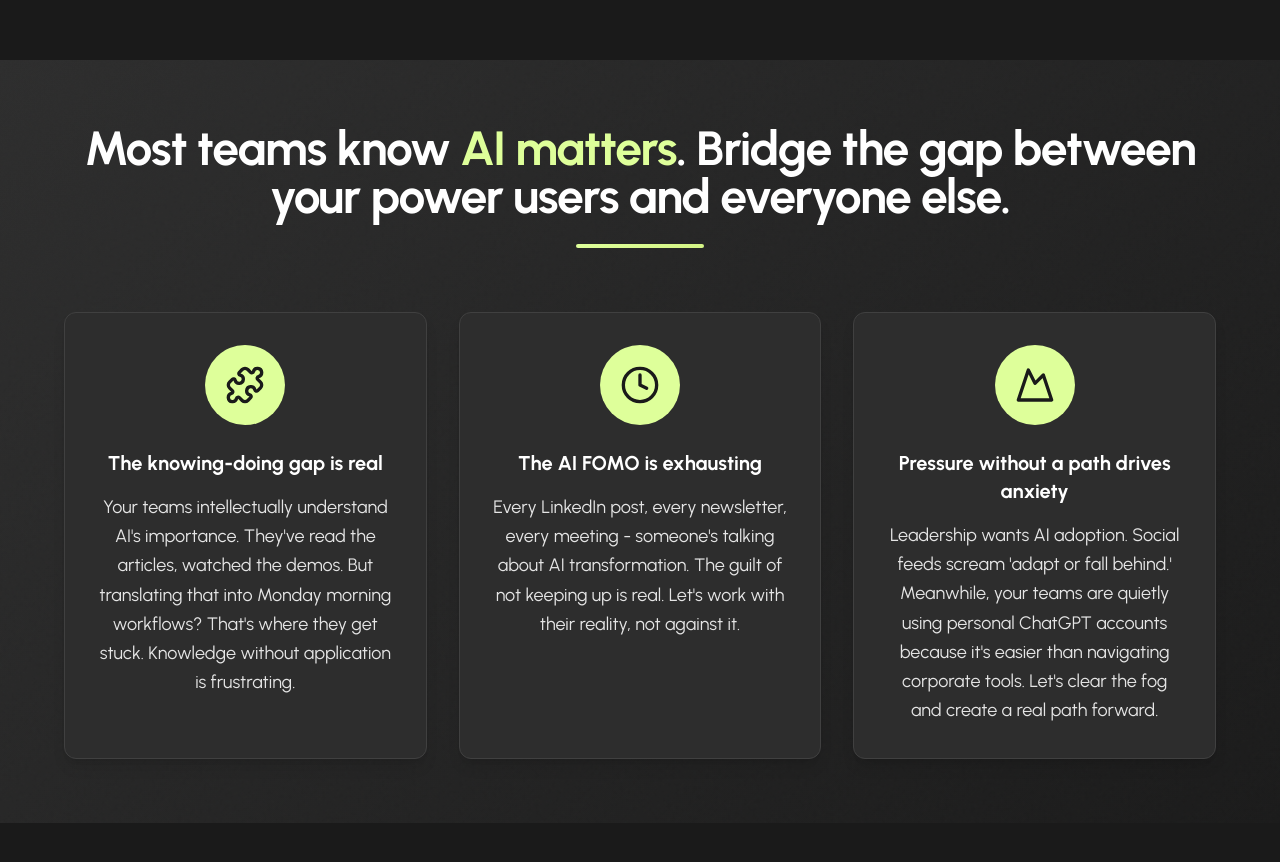
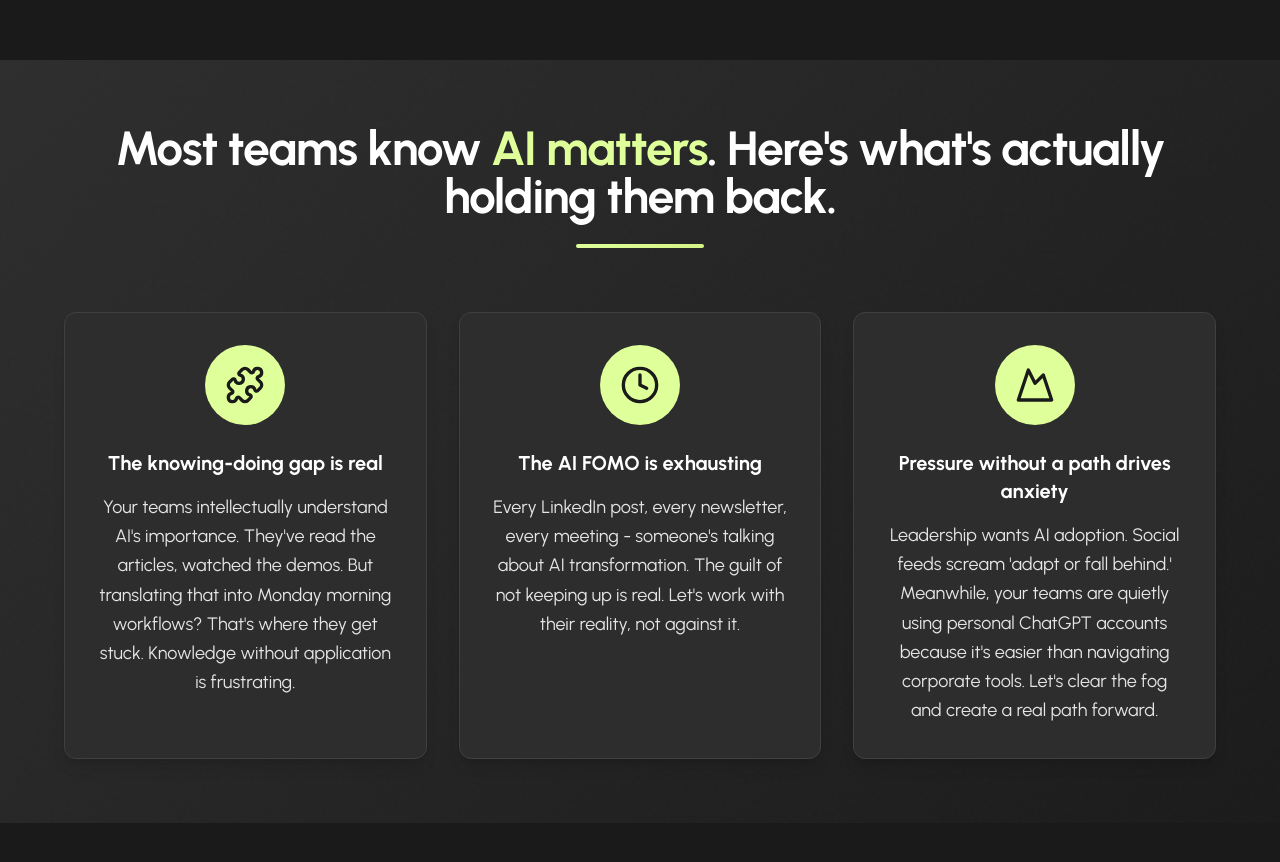
Before and after one commit to paparomes/anaro-labs-impact, a React (Vite) app: page / in a window 1280 px wide. Shown: the part 920-1782 px from the top of the page. Built offline with nearby package versions, Linux system fonts and the light colour scheme.

Commit message:
updating headline for section 2 to match the cards narratives with empathy at the center

```diff
--- a/src/pages/Index.tsx
+++ b/src/pages/Index.tsx
@@ -107,7 +107,7 @@ const Index = () => {
                 <h2 className="text-3xl md:text-5xl font-bold text-anaro-text-primary mb-6">
                   Most teams know {' '}
                   <span className="text-anaro-lime">AI matters</span>.
-                  Bridge the gap between your power users and everyone else.
+                  Here's what's actually holding them back.
                 </h2>
                 <div className="anaro-accent-line w-32 mx-auto"></div>
               </div>
```
